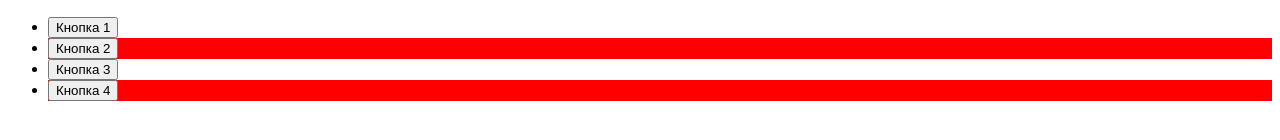
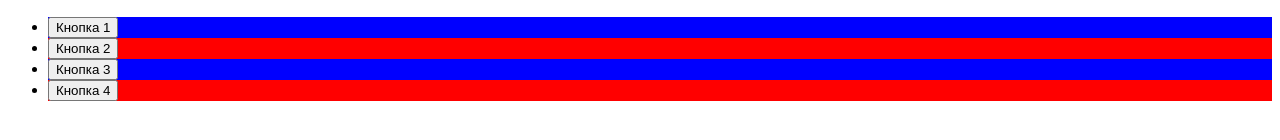
Before and after one commit to axe1n/JS_Basic, a plain HTML site: page 5 Lesson Home Work/3.html in a window 1280 px wide. Shown: the part 164-304 px from the top of the page. Drawn offline with Linux system fonts and the light colour scheme.

Commit message:
minor fixes

```diff
--- a/5 Lesson Home Work/3.html
+++ b/5 Lesson Home Work/3.html
@@ -132,6 +132,10 @@
         if (i % 2) el.style.background = "red"
       });
 
+    document
+      .querySelectorAll('li:nth-child(odd)')
+      .forEach(el => el.style.backgroundColor = 'blue');
+
   </script>
 </body>
 
```
